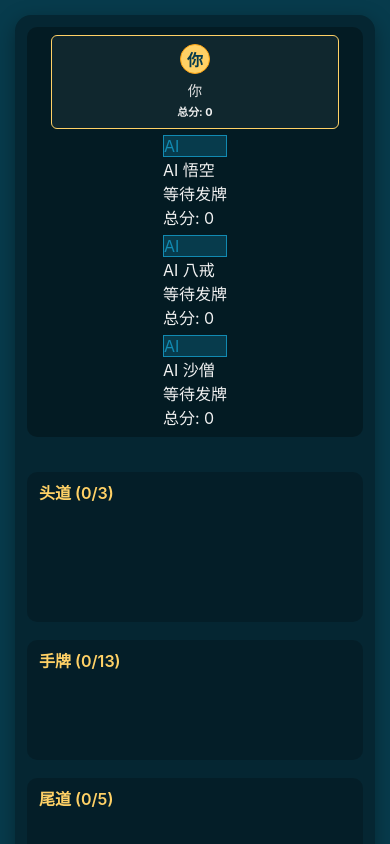
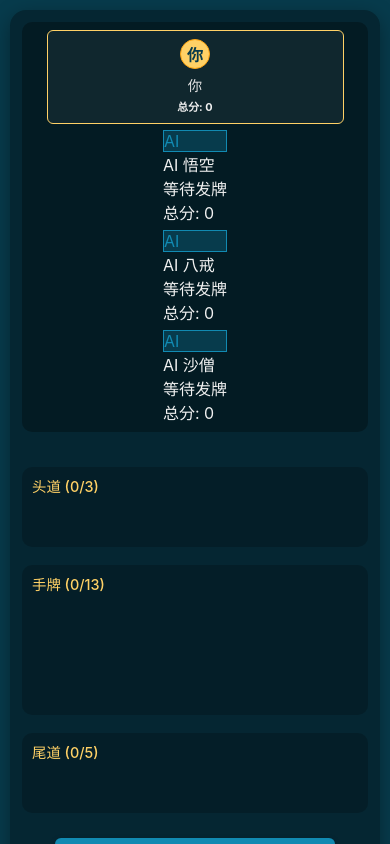
Before and after one commit to wen952555/sss, a React (Create React App) app in the folder frontend/: page / in a window 390 px wide. Shown: the top 844 px of the page. Built offline with nearby package versions, Linux system fonts and the light colour scheme.

Commit message:
Update App.css

```diff
--- a/frontend/src/App.css
+++ b/frontend/src/App.css
@@ -1,59 +1,28 @@
 /* frontend/src/App.css */
 
-/* --- 全局与基础布局 --- */
+/* --- 全局与基础布局 (保持不变) --- */
 body { font-family: -apple-system, BlinkMacSystemFont, 'Segoe UI', Roboto, ऑक्सीजन, Ubuntu, Cantarell, 'Fira Sans', 'Droid Sans', 'Helvetica Neue', sans-serif; -webkit-font-smoothing: antialiased; -moz-osx-font-smoothing: grayscale; background-color: #073b4c; color: #f1f1f1; margin: 0; padding: 0; box-sizing: border-box; }
 *, *::before, *::after { box-sizing: inherit; }
 .app-container { display: flex; flex-direction: column; align-items: center; width: 100%; min-height: 100vh; padding: 15px; }
 
-/* --- 顶部玩家状态横幅 (紧凑显示) --- */
-.top-banner-container {
-  display: flex;
-  justify-content: space-between; /* 或 space-around，根据间距喜好 */
-  align-items: stretch;
-  width: 100%;
-  max-width: 900px; /* 调整最大宽度以容纳4个玩家信息 */
-  padding: 8px;
-  margin-bottom: 20px;
-  background-color: rgba(0, 0, 0, 0.3);
-  border-radius: 10px;
-  gap: 8px; /* 玩家信息块之间的间隙 */
-}
-
-/* 通用玩家显示块样式 (用于真人和AI) */
-.player-banner-item { /* 应用于 HumanPlayerInfoBlock 和 AIPlayerDisplay 的外层div */
-  flex: 1 1 23%; /* 尝试让每个块占据大约1/4宽度，并允许收缩和增长 */
-  min-width: 120px; /* 非常小的最小宽度 */
-  max-width: 200px; /* 限制最大宽度，避免过宽 */
-  padding: 8px 10px; /* 减小内边距 */
-  border-radius: 6px;
-  border: 1px solid rgba(255, 255, 255, 0.1);
-  display: flex;
-  flex-direction: column;
-  align-items: center;
-  text-align: center;
-  background-color: rgba(255, 255, 255, 0.05);
-  transition: all 0.3s ease; /* 为状态变化添加过渡 */
-}
+/* --- 顶部玩家状态横幅 (保持之前的紧凑布局) --- */
+.top-banner-container { display: flex; justify-content: space-between; align-items: stretch; width: 100%; max-width: 900px; padding: 8px; margin-bottom: 20px; background-color: rgba(0, 0, 0, 0.3); border-radius: 10px; gap: 8px; }
+.player-banner-item { flex: 1 1 0; min-width: 120px; max-width: 200px; padding: 8px 10px; border-radius: 6px; border: 1px solid rgba(255, 255, 255, 0.1); display: flex; flex-direction: column; align-items: center; text-align: center; background-color: rgba(255, 255, 255, 0.05); transition: all 0.3s ease; }
+/* ... (其余 .human-player-banner-display, .ai-player-display 及其子元素样式保持不变) ... */
 .human-player-banner-item { border-color: #ffd166; }
 .ai-player-display.arranged { border-color: #06d6a0; }
 .ai-player-display.thinking { border-color: #ffd166; animation: pulse-border 1.5s infinite; }
-@keyframes pulse-border { /* ... (保持不变) ... */ }
-
+@keyframes pulse-border { 0% { box-shadow: 0 0 5px rgba(255, 209, 102, 0.2); } 50% { box-shadow: 0 0 10px rgba(255, 209, 102, 0.5); } 100% { box-shadow: 0 0 5px rgba(255, 209, 102, 0.2); } }
 .player-avatar-banner { width: 30px; height: 30px; border-radius: 50%; display: flex; align-items: center; justify-content: center; font-weight: bold; font-size: 1em; margin-bottom: 5px; }
 .human-player-avatar { background-color: #ffd166; color: #073b4c; border: 1px solid #fca311;}
 .ai-player-avatar { background-color: #073b4c; color: #118ab2; border: 1px solid #118ab2;}
-
 .player-name-banner { font-weight: 500; font-size: 0.9em; color: #e0e0e0; margin-bottom: 2px; white-space: nowrap; overflow: hidden; text-overflow: ellipsis; max-width: 100%;}
 .human-player-name { color: #fff; }
-
 .player-status-banner { font-size: 0.7em; color: #9eadba; margin-bottom: 3px; min-height: 1em; font-style: italic; }
-.ai-player-status { /* 同上 */ }
-
 .player-score-container-banner { margin-top: auto; font-size: 0.8em; width: 100%;}
 .player-total-score-banner, .player-round-score-banner { display: block; padding: 1px 0; margin: 0; white-space: nowrap; }
 .player-total-score-banner { font-weight: bold; font-size:0.85em; }
 .player-round-score-banner { font-size: 0.75em; opacity: 0.7; }
-.human-player-total-score { color: #ffd166; }
 .positive { color: #06d6a0; }
 .negative { color: #ef476f; }
 
@@ -61,96 +30,142 @@ body { font-family: -apple-system, BlinkMacSystemFont, 'Segoe UI', Roboto, ऑ
 /* --- 游戏板与牌道区域 --- */
 .game-board { display: flex; flex-direction: column; gap: 20px; padding: 20px; background-color: rgba(0, 0, 0, 0.35); border-radius: 16px; box-shadow: 0 6px 20px rgba(0,0,0,0.35); width: 100%; max-width: 720px; margin-top: 0; }
 .hand-lanes-container { display: flex; flex-direction: column; gap: 18px; width: 100%; max-width: 680px; margin: 0 auto; }
-.hand-area { background-color: rgba(0, 0, 0, 0.2); padding: 15px; border-radius: 10px; min-height: 150px; display: flex; flex-direction: row; /* 改回row */ gap: 10px; transition: background-color 0.25s ease-in-out, box-shadow 0.25s ease; position: relative; align-items: center; /* 卡牌垂直居中 */ }
-.hand-info-internal { position: absolute; top: 8px; left: 12px; right: 12px; display: flex; justify-content: space-between; align-items: center; pointer-events: none; /* 避免遮挡拖拽 */ z-index: 1;} /* 让文字在卡牌上方 */
-.hand-area-title-internal { color: #ffd166; font-weight: 600; font-size: 1em; margin: 0; }
-.hand-type-display-internal { font-size: 0.9em; color: #f1f1f1; background-color: rgba(0,0,0,0.6); padding: 3px 8px; border-radius: 4px; font-weight: 500; }
-.hand-area.allow-wrapping { flex-wrap: wrap; justify-content: center; min-height: 220px; padding-top: 40px; /* 为绝对定位的文字留空间 */ align-items: flex-start; }
-.hand-area:not(.allow-wrapping) { flex-wrap: nowrap; justify-content: center; padding-top: 40px; /* 也为绝对定位文字留空间 */ }
+
+/* 牌道内的 Droppable 区域 (实际容纳卡牌和文字的区域) */
+.hand-area {
+  background-color: rgba(0, 0, 0, 0.2);
+  padding: 12px; /* 调整内边距以适应文字和卡牌 */
+  border-radius: 10px;
+  display: flex; /* 使用 Flexbox */
+  flex-direction: row; /* 默认横向排列卡牌 */
+  align-items: flex-start; /* 卡牌在交叉轴上顶部对齐 */
+  gap: 6px; /* 卡牌之间的间隙 */
+  transition: background-color 0.25s ease-in-out, box-shadow 0.25s ease;
+  position: relative; /* 为了绝对定位内部的文字信息 */
+  min-height: 110px; /* 基于新的卡牌高度调整 (例如 70px + padding) */
+}
+
+.hand-info-internal { /* 文字信息绝对定位 */
+  position: absolute;
+  top: 8px; /* 文字距离牌道顶部距离 */
+  left: 10px;
+  right: 10px;
+  display: flex;
+  justify-content: space-between;
+  align-items: center;
+  pointer-events: none;
+  z-index: 1;
+}
+.hand-area-title-internal { color: #ffd166; font-weight: 500; font-size: 0.95em; margin: 0; }
+.hand-type-display-internal { font-size: 0.85em; color: #f1f1f1; background-color: rgba(0,0,0,0.6); padding: 2px 7px; border-radius: 4px; font-weight: 500; }
+
+/* 手牌区 (allow-wrapping) - 卡牌换行形成堆叠 */
+.hand-area.allow-wrapping {
+  flex-wrap: wrap; /* 允许卡牌换行 */
+  justify-content: center; /* 换行后，每行卡牌居中 */
+  padding-top: 35px; /* 为绝对定位的文字信息留出足够的顶部空间 */
+  min-height: 160px; /* (两行卡牌高度 + 间隙) + 文字空间 + padding */
+                     /* 例如: (70 + 6 + 70) + 35 + (2*12 for padding-top/bottom in .hand-area) = 146 + 35 + 24 = 205px */
+                     /* 这个值需要根据最终卡牌高度和行数仔细调整 */
+}
+
+/* 固定牌道 (头道、尾道、中道非手牌时) - 卡牌不换行 */
+.hand-area:not(.allow-wrapping) {
+  flex-wrap: nowrap;
+  justify-content: center; /* 卡牌在单行内居中 */
+  align-items: center; /* 卡牌在单行内垂直居中 */
+  padding-top: 35px; /* 也为绝对定位文字留空间 */
+}
+
 .hand-area.droppable-active { background-color: rgba(66, 153, 225, 0.3); }
 
-/* 卡牌样式 - 尺寸保持较大 */
-.card { width: 80px; height: 112px; border-radius: 6px; /* ...其他不变... */ }
-/* ... (CardComponent, Card 拖拽等样式保持不变) ... */
+
+/* --- 卡牌样式 (调整尺寸) --- */
+.card {
+  width: 60px;  /* 减小卡牌宽度 */
+  height: 84px; /* 保持比例 (60 * 1.4) */
+  border-radius: 4px;
+  /* ... (其他基础 .card 样式保持不变: overflow, shadow, bg, flex-shrink, etc.) ... */
+  overflow: hidden;
+  box-shadow: 2px 2px 5px rgba(0,0,0,0.3);
+  background-color: white;
+  flex-shrink: 0;
+  user-select: none;
+  position: relative;
+  transition: transform 0.18s cubic-bezier(0.22, 0.61, 0.36, 1),
+              box-shadow 0.18s cubic-bezier(0.22, 0.61, 0.36, 1);
+}
+.card:not(.static-card) { cursor: grab; }
+.card img { width: 100%; height: 100%; display: block; object-fit: contain; }
+.card:not(.static-card):hover:not(.dragging) { transform: translateY(-3px) scale(1.04); box-shadow: 3px 5px 10px rgba(0,0,0,0.3); }
+.card:not(.static-card):active, .card.dragging { cursor: grabbing; transform: scale(1.12) rotate(3.5deg) translateY(-2px); box-shadow: 4px 6px 12px rgba(0,0,0,0.45); z-index: 1000; }
 
 
-/* --- 控制按钮区域 --- */
+/* --- 控制按钮区域 (保持不变) --- */
 .controls { display: flex; justify-content: center; gap: 18px; padding-top: 15px; width: 100%; flex-wrap: wrap; }
 /* ... (GameButton 样式保持不变) ... */
-.game-button.compare-all-button { /* ... */ margin-top: 10px; /* 确保与上方按钮有间隔 */ }
+.game-button { padding: 10px 22px; font-size: 1em; color: white; background-color: #118ab2; border: none; border-radius: 6px; cursor: pointer; transition: background-color 0.2s ease, transform 0.1s ease-out, box-shadow 0.2s ease; box-shadow: 0 2px 6px rgba(0,0,0,0.2); font-weight: 500; }
+.game-button:hover:not(:disabled) { background-color: #0c9dcb; transform: translateY(-1px); box-shadow: 0 4px 8px rgba(0,0,0,0.25); }
+.game-button:active:not(:disabled) { transform: translateY(0px); background-color: #0a8aaa; box-shadow: 0 1px 3px rgba(0,0,0,0.2); }
+.game-button:disabled { background-color: #4f6367; color: #9fb3b8; cursor: not-allowed; box-shadow: none; transform: none; }
+.game-button.compare-all-button { background-color: #06d6a0; color: #073b4c; margin-top: 10px; font-weight: bold; padding: 12px 28px; font-size: 1.1em; width: auto; }
+.game-button.compare-all-button:hover:not(:disabled) { background-color: #05c08d; }
 
 
-/* --- 比牌结果模态框样式 --- */
-.modal-overlay { position: fixed; top: 0; left: 0; right: 0; bottom: 0; background-color: rgba(0, 0, 0, 0.8); display: flex; align-items: center; justify-content: center; z-index: 1000; padding: 15px; }
-.modal-content { background-color: #0c2b35; padding: 20px; border-radius: 12px; box-shadow: 0 8px 25px rgba(0, 0, 0, 0.5); position: relative; width: 100%; max-width: 760px; /* 模态框宽度可以大一些以容纳田字格 */ /* height: auto; */ /* 移除固定高度，让其自适应 */ max-height: 95vh; overflow-y: auto; /* 内容多时才滚动 */ border: 1px solid rgba(255, 255, 255, 0.1); }
-.modal-close-button { /* ... */ }
+/* --- 比牌结果模态框样式 (保持不变) --- */
+.modal-overlay { /* ... */ }
+/* ... (其余模态框相关样式，包括 .comparison-cell .static-card 的小尺寸) ... */
+.modal-content { background-color: #0c2b35; padding: 20px; border-radius: 12px; box-shadow: 0 8px 25px rgba(0, 0, 0, 0.5); position: relative; width: 100%; max-width: 760px; max-height: 95vh; overflow-y: auto; border: 1px solid rgba(255, 255, 255, 0.1); }
+.modal-close-button { position: absolute; top: 10px; right: 15px; background: none; border: none; font-size: 2em; color: #aaa; cursor: pointer; line-height: 1; padding: 5px; }
+.modal-close-button:hover { color: #fff; }
 .comparison-modal-content h2 { text-align: center; color: #ffd166; margin-top: 0; margin-bottom: 20px; font-size: 1.6em; }
-
-.comparison-grid {
-  display: grid;
-  grid-template-columns: repeat(2, 1fr); /* 严格两列 */
-  grid-auto-rows: minmax(min-content, auto); /* 行高由内容决定，但至少是内容高度 */
-  gap: 15px;
-  width: 100%;
-}
-
-.comparison-cell {
-  background-color: rgba(255, 255, 255, 0.04);
-  padding: 12px;
-  border-radius: 8px;
-  border: 1px solid rgba(255, 255, 255, 0.08);
-  display: flex;
-  flex-direction: column; /* 确保内部元素垂直排列 */
-  min-height: 200px; /* 给单元格一个最小高度，确保对齐，根据内容调整 */
-}
+.comparison-grid { display: grid; grid-template-columns: repeat(2, 1fr); grid-auto-rows: minmax(min-content, auto); gap: 15px; width: 100%; }
+.comparison-cell { background-color: rgba(255, 255, 255, 0.04); padding: 12px; border-radius: 8px; border: 1px solid rgba(255, 255, 255, 0.08); display: flex; flex-direction: column; min-height: 200px; }
 .comparison-cell.empty { display: flex; align-items: center; justify-content: center; color: #555; font-style: italic; background-color: rgba(0,0,0,0.1); }
 .human-player-cell { border-color: #ffd166; }
 .comparison-cell h4 { color: #e0e0e0; margin-top: 0; margin-bottom: 10px; font-size: 1em; border-bottom: 1px solid rgba(255,255,255,0.08); padding-bottom: 6px; display: flex; justify-content: space-between; flex-wrap: wrap;}
 .human-player-cell h4 { color: #ffd166; }
 .score-summary { font-size: 0.8em; color: #b0bec5; white-space: nowrap; }
 .comparison-hand-row { margin-bottom: 8px; }
-.comparison-hand-row strong { color: #89cff0; /* 牌道名称用更亮的蓝色 */ font-size: 0.8em; display: block; margin-bottom: 4px; }
-.hand-eval-name { color: #f1f1f1; font-weight: normal; } /* 牌型名称 */
-
-.mini-cards {
-  display: flex;
-  gap: 3px; /* 小卡牌间距 */
-  flex-wrap: nowrap; /* 确保5张牌在一行 */
-  justify-content: center; /* 居中 */
-  align-items: center;
-  min-height: 45px; /* 至少有小卡牌的高度 */
-  margin-bottom: 5px; /* 与下一行牌道信息的间距 */
-}
-
-.comparison-cell .static-card { /* 模态框中的静态卡牌 */
-  width: 32px;  /* 进一步缩小以确保5张能在一行显示，且整体不超宽 */
-  height: 45px; /* 保持比例 */
-  box-shadow: none; /* 移除阴影，更简洁 */
-  border: 1px solid rgba(255,255,255,0.1); /* 加个细边框 */
-  border-radius: 2px;
-}
-.comparison-cell .static-card img { object-fit: fill; /* 尝试fill确保填满，如果SVG比例好 */ }
+.comparison-hand-row strong { color: #89cff0; font-size: 0.8em; display: block; margin-bottom: 4px; }
+.hand-eval-name { color: #f1f1f1; font-weight: normal; }
+.mini-cards { display: flex; gap: 3px; flex-wrap: nowrap; justify-content: center; align-items: center; min-height: 45px; margin-bottom: 5px; }
+.comparison-cell .static-card { width: 32px; height: 45px; box-shadow: none; border: 1px solid rgba(255,255,255,0.1); border-radius: 2px; }
+.comparison-cell .static-card img { object-fit: fill; }
 .comparison-cell .static-card-placeholder { width: 32px; height: 45px; font-size: 10px; }
 .comparison-cell .image-error-text { font-size: 8px; }
-
-.shoot-info { /* ... (保持不变) ... */ }
+.shoot-info { font-weight: bold; font-size: 0.85em; margin-top: 8px; padding: 4px; border-radius: 3px; text-align: center; }
+.shoot-info:first-of-type { margin-top: 10px; }
+.shoot-info.positive-shoot { color: #06d6a0; background-color: rgba(6, 214, 160, 0.1); }
+.shoot-info.negative-shoot { color: #ef476f; background-color: rgba(239, 71, 111, 0.1); }
 .modal-actions { text-align: center; margin-top: 20px; }
-.modal-actions .game-button { /* ... (可以沿用 .game-button 样式) ... */ }
-
 
 /* --- 响应式调整 --- */
 @media (max-width: 768px) {
-  .top-banner-container { flex-direction: row; flex-wrap: wrap; /* 尝试保持一行，允许换行 */ justify-content: center; /* 换行后居中 */ gap: 6px; padding: 8px; max-width: 100%;}
-  .player-banner-item { flex-basis: calc(50% - 4px); /* 一行显示两个 */ min-width: 150px; max-width: none; } /* 允许它们填充空间 */
+  .app-container { padding: 10px; }
+  .top-banner-container { flex-direction: row; flex-wrap: wrap; justify-content: center; gap: 6px; padding: 8px; max-width: 100%;}
+  .player-banner-item { flex-basis: calc(50% - 4px); min-width: 0; max-width: none; padding: 8px; }
   .game-board { max-width: 100%; padding: 12px; gap: 15px; }
-  .card { width: 65px; height: 91px; }
-  .comparison-grid { grid-template-columns: 1fr; } /* 比牌模态框单列 */
+  .hand-lanes-container { max-width: 100%; }
+  .card { width: 52px; height: 73px; } /* 响应式调整主游戏区卡牌大小 */
+  .hand-area { padding: 10px; min-height: 95px; /* (73 + 2*10 + 2*padding) */ gap: 5px; }
+  .hand-area.allow-wrapping { min-height: 170px; /* (73*2 + 5 + 2*padding) + 文字空间 */ padding-top: 35px; }
+  .hand-area:not(.allow-wrapping){ padding-top: 35px; }
+  .hand-area-title-internal { font-size: 0.9em; }
+  .hand-type-display-internal { font-size: 0.8em; }
+  .controls { flex-direction: column; align-items: center; gap: 10px; padding-top: 10px; }
+  .controls .game-button { width: 80%; max-width: 280px; }
+  .game-button.compare-all-button { width: 80%; max-width: 280px; margin-top: 8px; }
+  .comparison-grid { grid-template-columns: 1fr; }
   .comparison-cell .static-card { width: 30px; height: 42px; }
 }
+
 @media (max-width: 480px) {
-  .top-banner-container { flex-direction: column; align-items: center; } /* 非常小屏幕上垂直排列 */
+  .top-banner-container { flex-direction: column; align-items: center; }
   .player-banner-item { width: 90%; max-width: 300px; }
-  .card { width: 50px; height: 70px; }
-  .hand-area.allow-wrapping { min-height: 120px; } /* (70+7+70)+padding */
+  .card { width: 45px; height: 63px; } /* 进一步缩小主游戏区卡牌 */
+  .hand-area { min-height: 80px; } /* (63 + padding) */
+  .hand-area.allow-wrapping { min-height: 150px; /* (63*2 + gap) + 文字空间 + padding */ }
+  .controls .game-button, .game-button.compare-all-button { width: 90%; }
   .comparison-cell .static-card { width: 26px; height: 36px; }
 }
```
